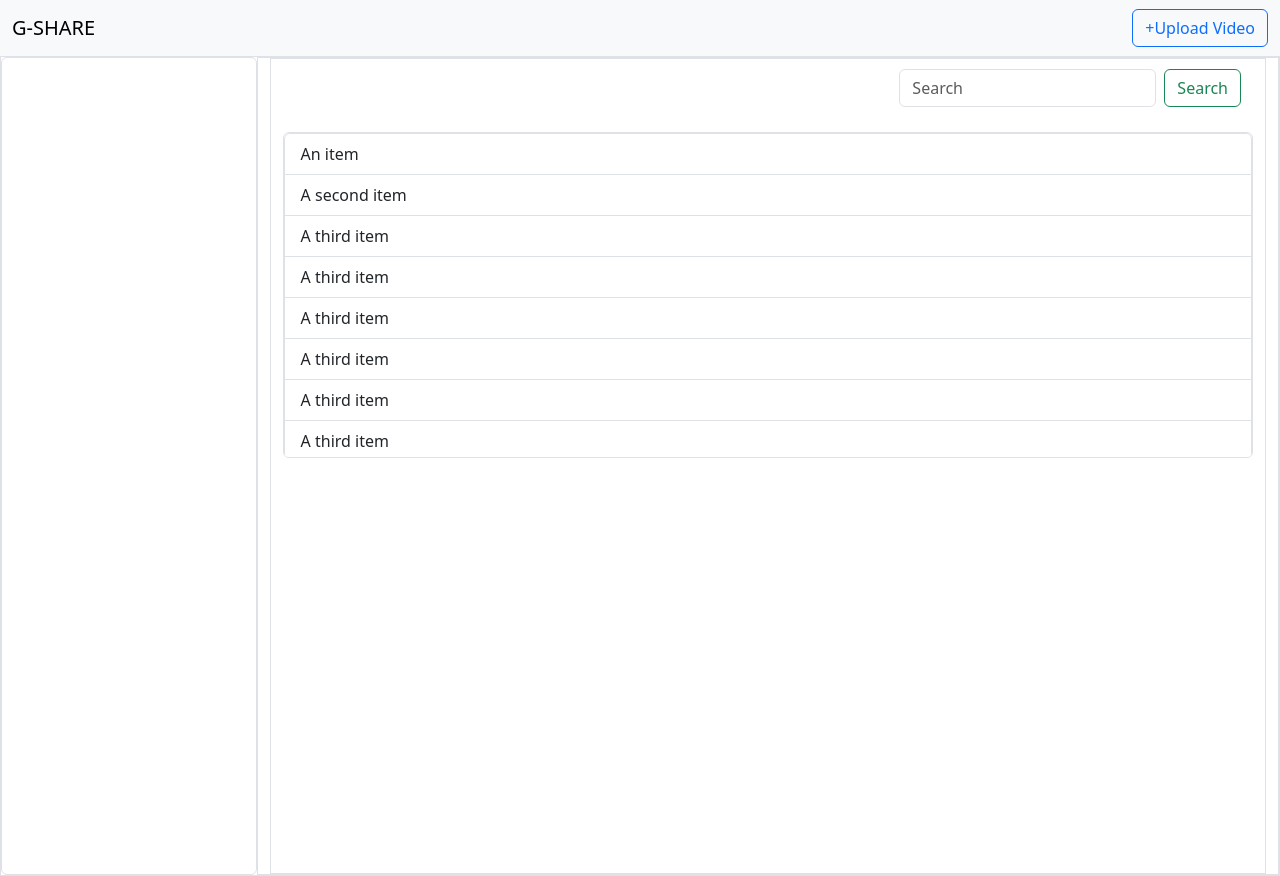
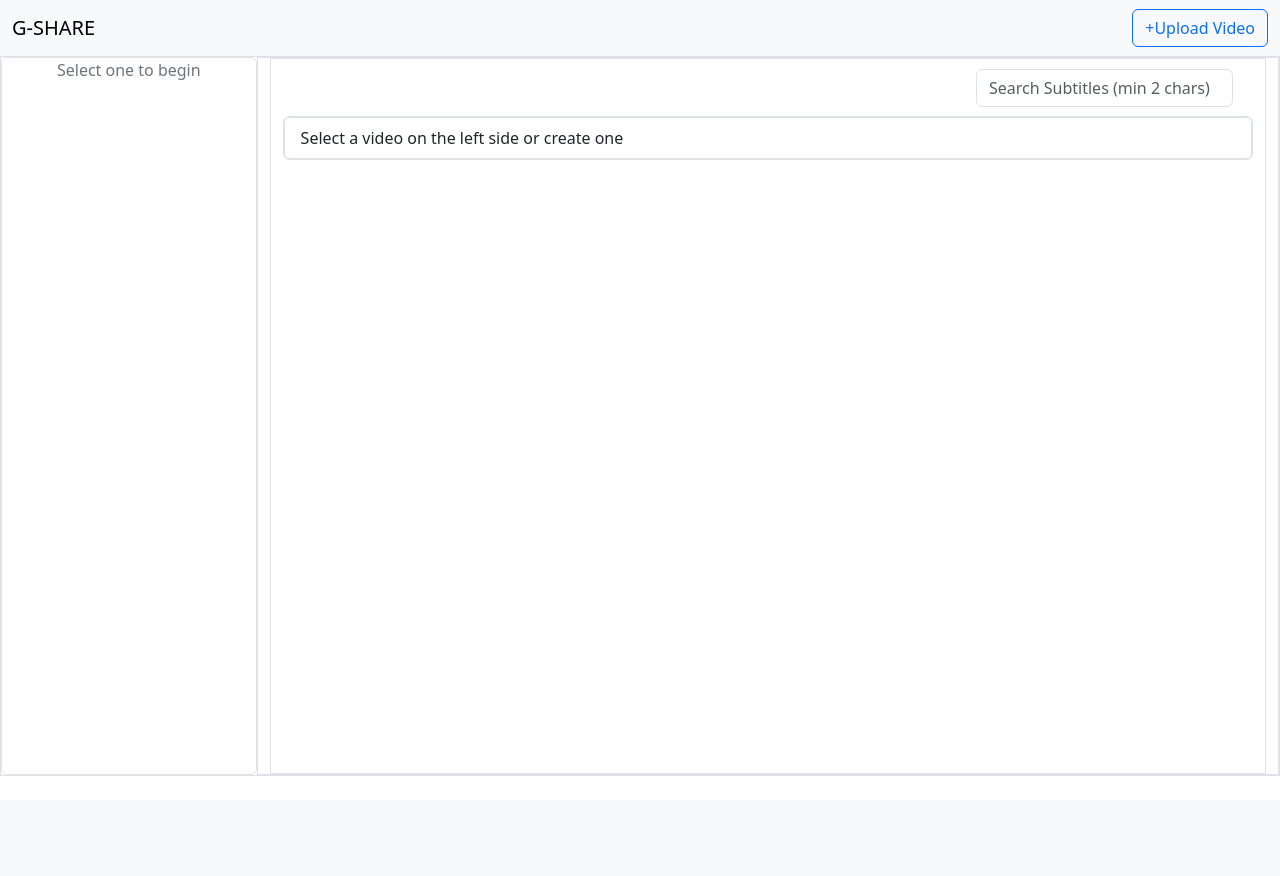
Before and after one commit to Shacklebolt13/gshare, a Django app: page / in a window 1280 px wide. After the commit the page ends 776 px from the top, so only its background shows below. Run offline with Django 5.2, Linux system fonts and the light colour scheme; data that the repository does not hold is empty; parts of the project's set-up code (start-up, migrations or seed data) failed here and were passed over; some libraries are stand-ins or nearby versions.

Commit message:
Integrated FE with BE

```diff
--- a/config/urls.py
+++ b/config/urls.py
@@ -21,9 +21,9 @@
 from django.urls import include, path
 from rest_framework import routers
 
+from src.common import views as common_views
 from src.files import api as file_api
 from src.video_processor import api as video_api
-from src.video_processor import views as video_views
 
 router = routers.DefaultRouter()
 router.register("", video_api.SubtitleViewSet, basename="subtitle")
@@ -31,12 +31,11 @@
 urlpatterns = [
     path("admin", admin.site.urls),
     # Api endpoints
-    path("job", file_api.JobApiView.as_view(), name="job-api"),
+    path("job", file_api.JobApiView.as_view(), name="create-job"),
     path("video", video_api.ListVideoApiView.as_view(), name="video-list"),
     path("subtitle", include(router.urls)),
     # Views
-    path("", video_views.list_videos),
-    path("<slug:video_id>", video_views.get_video),
+    path("", common_views.list_videos),
 ]
 
 urlpatterns.extend(
--- a/src/common/templates/common/base.html
+++ b/src/common/templates/common/base.html
@@ -16,7 +16,7 @@
       <div class="container-fluid">
         <a href="" class="navbar-brand">G-SHARE</a>
         <div class="d-flex">
-          <a href="/upload" class="btn btn-outline-primary" type="submit">+Upload Video</a>
+          <button id="upload-video" class="btn btn-outline-primary" data-bs-toggle="modal" data-bs-target="#upload-video-modal">+Upload Video</button>
         </div>
       </div>
     </nav>
--- /dev/null
+++ b/src/common/templates/common/video_list.html
@@ -0,0 +1,166 @@
+{% extends 'common/base.html' %}
+{% load static %}
+{% block headers_override %}
+<script src="{% static 'video_processor/main.js' %}"></script>
+{% endblock %}
+
+{% block content %}
+<div class="container-fluid border row" style="min-height: 90%;padding: 0%;margin:0%">
+  <div id="video-list" class="col border list-group" style="max-width:20%;padding: 0%;">
+    <div class="text-center text-secondary">Select one to begin</div>
+  </div>
+  <div class="col border" style="width: 80% padding:0%">
+    <div class="container border" style="margin: 0%;height:100%;">
+      <span style="height: 50%;width: 100%">
+        <video-js id="video-player" class="video-js" controls preload="auto" data-setup="{}"></video-js>
+      </span>
+      <div class="container" style="height: 50%;padding: 0%;width: 100%">
+        <nav class="navbar" style="padding: 0%; margin-top: 1%;margin-bottom: 1%;">
+          <div class="container-fluid flex ">
+            <div id="error-text"class="d-flex text-danger">
+
+            </div>
+            <div class="d-flex" role="search">
+              <input class="form-control me-2" id="subtitle-search-term" name="search_term" placeholder="Search Subtitles (min 2 chars)"
+                onkeydown="searchTerm()">
+            </div>
+          </div>
+        </nav>
+        <ul id="subtitle-list" class="list-group border" style="max-height: 80%;width: 100%;overflow-y :scroll">
+          <li class="list-group-item" style="width: 100%;">Select a video on the left side or create one</li>
+        </ul>
+      </div>
+    </div>
+  </div>
+</div>
+
+<div class="modal modal-lg fade" id="upload-video-modal"  aria-labelledby="upload-video-modal" aria-hidden="true">
+  <div class="modal-dialog">
+    <div class="modal-content">
+      <div class="modal-header">
+        <h1 class="modal-title fs-5" id="exampleModalLabel">Upload Video</h1>
+        <button type="button" class="btn-close" data-bs-dismiss="modal" aria-label="Close"></button>
+      </div>
+      <div class="modal-body">
+        <div class="mb-3">
+          <label for="name-input" class="form-label">Video Title</label>
+          <input class="form-control" id="name-input" name="title">
+        </div>
+        <div>
+          <label for="file-input" class="form-label">Upload A Video</label>
+          <input class="form-control form-control-lg" id="file-input" type="file" name="file">
+        </div>
+      </div>
+      <div class="modal-footer">
+        <button id="upload-video-submit" type="button" class="btn btn-primary" onclick="uploadVideo()">Upload Video</button>
+      </div>
+    </div>
+  </div>
+</div>
+
+{% endblock %}
+
+{% block scripts %}
+<script>
+  $(document).ready(function () {
+    var list_video_url = "{% url 'video-list' %}"
+    //get the list of videos
+    $.getJSON(list_video_url, function (data) {
+      for (index in data) {
+        var object = data[index]
+        var job = object.job
+        var video_title = job.title
+        var video_id = job.id
+        var video_url = job.file
+
+        //append div to the list
+        var video_div = $('<div></div>')
+        video_div.addClass('list-group-item btn text-start border')
+        video_div.text(video_title)
+        video_div.attr('data-video-id', object.id)
+        video_div.attr('data-video-url', video_url)
+        video_div.click(selectVideo)
+        $('#video-list').append(video_div)
+      }
+    })
+  })
+
+  function selectVideo(){
+    var video_id = $(this).attr('data-video-id')
+    var video_url = $(this).attr('data-video-url')
+    loadVideo(video_id,video_url)
+  }
+
+  function searchTerm(){
+    var search_term = $('#subtitle-search-term').val()
+    var video_player_dom = $("#video-player")
+    var video_id = video_player_dom.attr('data-video-id')
+    listSubtitles(video_id,search_term)
+  }
+
+  function seekToSubtitle(){
+    var start_time = $(this).attr('data-start-time')
+    var player = videojs('video-player')
+    player.currentTime(start_time)
+  }
+
+  function loadVideo(video_id,video_url) {
+    //set up the player with the video url
+    var player = videojs('video-player')
+    player.src(video_url)
+    var video_player_dom = $("#video-player")
+    video_player_dom.attr('data-video-id', video_id)
+
+    //get the list of subtitles
+    listSubtitles(video_id)
+  }
+
+  function listSubtitles(video_id,search_term) {
+    var list_subtitle_url = "{% url 'subtitle-list' %}"
+    $.getJSON(list_subtitle_url, { video_id: video_id, search : search_term }, function (data) {
+      $('#subtitle-list').empty()
+      for (index in data) {
+        var object = data[index]
+        var description = object.description
+        var start_time = object.start_time
+        //var end_time = object.end_time
+
+        //append div to the list
+        var subtitle_div = $('<li></li>')
+        subtitle_div.addClass('list-group-item')
+        subtitle_div.text(description)
+        subtitle_div.attr('data-start-time', start_time)
+        subtitle_div.style = "width: 100%;"
+
+        $('#subtitle-list').append(subtitle_div)
+      }
+    })
+  }
+
+  //make a post call
+  function uploadVideo() {
+    var name = $('#name-input').val()
+    var file = $('#file-input')[0].files[0]
+    var upload_video_url = "{% url 'create-job' %}"
+    var form_data = new FormData()
+    form_data.append('title', name)
+    form_data.append('file', file)
+
+    $.ajax({
+      url: upload_video_url,
+      type: 'POST',
+      data: form_data,
+      processData: false,
+      contentType: false,
+      success: function (data) {
+        //reload the page
+        location.reload()
+      },
+      error: function (data) {
+        console.log(data)
+      }
+    })
+  }
+
+</script>
+{% endblock %}
--- a/src/common/views.py
+++ b/src/common/views.py
@@ -1,3 +1,8 @@
-from django.shortcuts import render
+from django.shortcuts import get_object_or_404, render
+from rest_framework.serializers import Serializer
 
 # Create your views here.
+
+
+def list_videos(request):
+    return render(request, "common/video_list.html")
--- a/src/files/models.py
+++ b/src/files/models.py
@@ -21,7 +21,6 @@
         primary_key=True, default=uuid.uuid4, editable=False
     )
     title: models.CharField = models.CharField(max_length=100)
-    uploaded_by: models.GenericIPAddressField = models.GenericIPAddressField()
     file = models.FileField(upload_to="raw", null=True, blank=True)
     status: models.CharField = models.CharField(
         max_length=10, default="Pending", choices=JobStatus.choices()
--- a/src/video_processor/api.py
+++ b/src/video_processor/api.py
@@ -21,7 +21,7 @@
 
         class Meta:
             model = Video
-            fields = ["job"]
+            fields = ["job", "id"]
 
     serializer_class = VideoSerializer
     queryset = Video.objects.all()
@@ -32,9 +32,7 @@
         class Meta:
             model = Subtitle
             fields = [
-                "id",
                 "video",
-                "file",
                 "sequence",
                 "language",
                 "description",
--- a/src/video_processor/models.py
+++ b/src/video_processor/models.py
@@ -20,5 +20,5 @@
     sequence: models.IntegerField = models.IntegerField()
     language: models.CharField = models.CharField(max_length=20)
     description: models.TextField = models.TextField()
-    start_time: models.DateTimeField = models.DateTimeField()
-    end_time: models.DateTimeField = models.DateTimeField()
+    start_time: models.IntegerField = models.IntegerField(default=0)
+    end_time: models.IntegerField = models.IntegerField(default=0)
--- a/src/video_processor/templates/video_processor/video_list.html
+++ /dev/null
@@ -1,70 +0,0 @@
-{% extends 'common/base.html' %}
-{% load static %}
-{% block headers_override %}
-  <script src="{% static 'video_processor/main.js' %}"></script>
-{% endblock %}
-
-{% block content %}
-  <div class="container-fluid border row" style="min-height: 90%;padding: 0%;margin:0%">
-    <div id="video-list" class="col border list-group" style="max-width:20%;padding: 0%;"></div>
-    <div class="col border" style="width: 80% padding:0%">
-      <div class="container border" style="margin: 0%;height:100%;">
-        <video-js id="video-player" class="video-js" controls preload="auto" data-setup="{}" style="height: 50%;width: 100%"></video-js>
-        <div class="container" style="height: 50%;width: 100%;padding: 0%;">
-            <nav class="navbar"  style="padding: 0%; margin-top: 1%;margin-bottom: 1%;">
-                <div class="container-fluid flex justify-content-end">
-                  <form class="d-flex" role="search">
-                    <input class="form-control me-2" type="search" placeholder="Search" aria-label="Search">
-                    <button class="btn btn-outline-success" type="submit">Search</button>
-                  </form>
-                </div>
-              </nav>
-            <ul id="subtitle-list" class="list-group border" style="max-height: 80%;width: 100%;overflow-y :scroll">
-                <li class="list-group-item" style="width: 100%;">An item</li>
-                <li class="list-group-item" style="width: 100%;">A second item</li>
-                <li class="list-group-item" style="width: 100%;">A third item</li>
-                <li class="list-group-item" style="width: 100%;">A third item</li>
-                <li class="list-group-item" style="width: 100%;">A third item</li>
-                <li class="list-group-item" style="width: 100%;">A third item</li>
-                <li class="list-group-item" style="width: 100%;">A third item</li>
-                <li class="list-group-item" style="width: 100%;">A third item</li>
-                <li class="list-group-item" style="width: 100%;">A third item</li>
-                <li class="list-group-item" style="width: 100%;">A third item</li>
-                <li class="list-group-item" style="width: 100%;">A third item</li>
-                <li class="list-group-item" style="width: 100%;">A third item</li>
-                <li class="list-group-item" style="width: 100%;">A third item</li>
-                <li class="list-group-item" style="width: 100%;">A third item</li>
-                <li class="list-group-item" style="width: 100%;">A third item</li>
-                <li class="list-group-item" style="width: 100%;">A third item</li>
-                <li class="list-group-item" style="width: 100%;">A fourth item</li>
-                <li class="list-group-item" style="width: 100%;">And a fifth one</li>
-              </ul>
-        </div>
-      </div>
-    </div>
-  </div>
-{% endblock %}
-
-{% block scripts %}
-  <script>
-    $(document).ready(function () {
-      var list_video_url = "{% url 'video-list' %}"
-      $.getJSON(list_video_url, function (data) {
-        for (object in data) {
-          var job = data[object].job
-          var video_title = job.title
-          var video_id = job.id
-          var video_url = job.file
-
-          //append div to the list
-          var video_div = $('<div></div>')
-          video_div.addClass('list-group-item btn text-start border')
-          video_div.text(video_title)
-          video_div.attr('data-video-id', video_id)
-          video_div.attr('data-video-url', video_url)
-          $('#video-list').append(video_div)
-        }
-      })
-    })
-  </script>
-{% endblock %}
--- a/src/video_processor/views.py
+++ /dev/null
@@ -1,15 +0,0 @@
-from django.shortcuts import get_object_or_404, render
-from rest_framework.serializers import Serializer
-
-from .models import Video
-
-# Create your views here.
-
-
-def list_videos(request):
-    return render(request, "video_processor/video_list.html")
-
-
-def get_video(request, video_id):
-    # get_object_or_404(Video, id=video_id)
-    return render(request, "video_processor/video_play.html")
```
Also changed, not shown: config/settings.py (+9 -0 lines), src/files/api.py (+6 -1 lines), src/files/templates/files/uploader.html (deleted, +0 -10 lines), src/common/migrations/0001_initial.py (deleted), src/common/templates/common/popup.html (added), src/files/migrations/0002_remove_job_uploaded_by.py (added), src/video_processor/migrations/0001_initial.py, src/video_processor/templates/video_processor/video_player.html (deleted).
